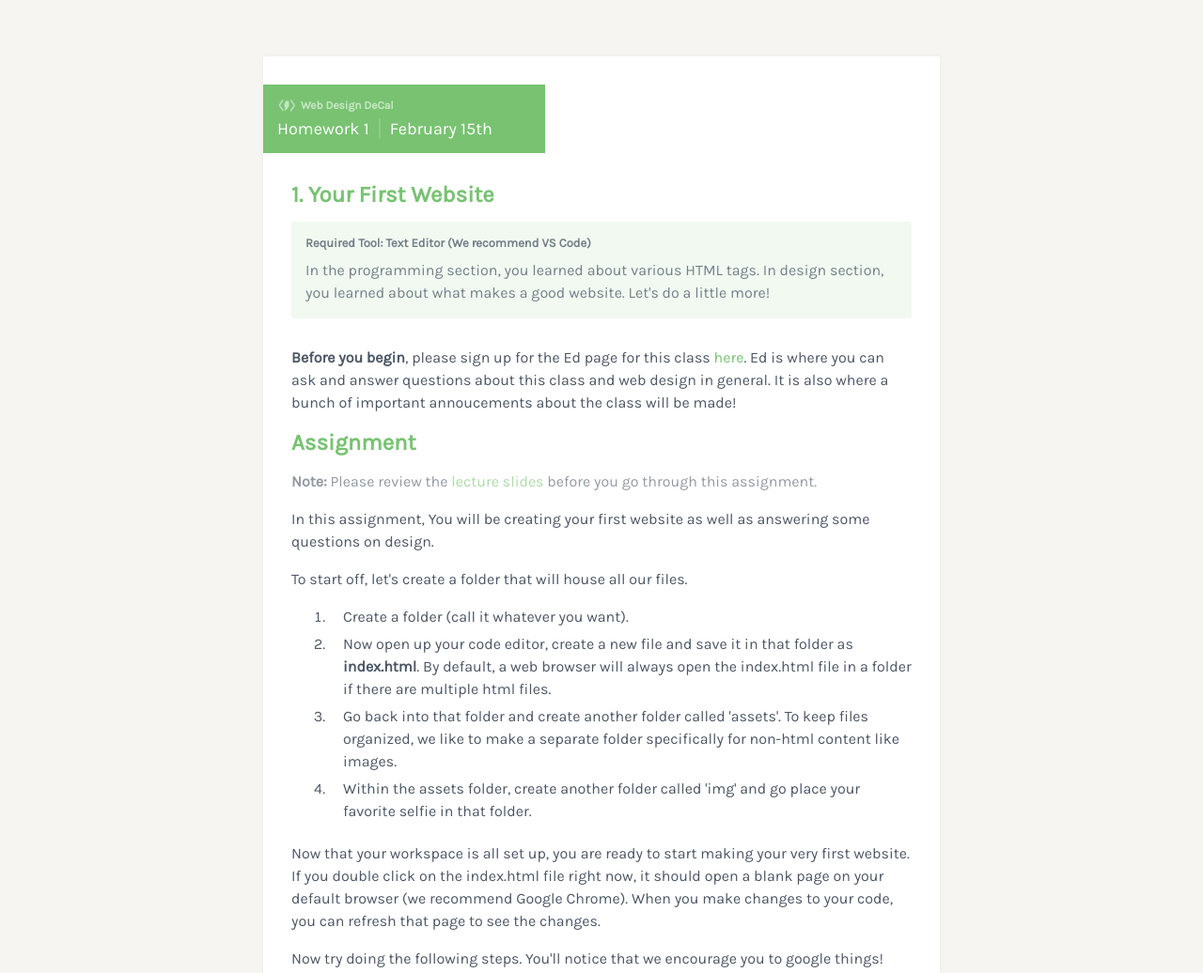
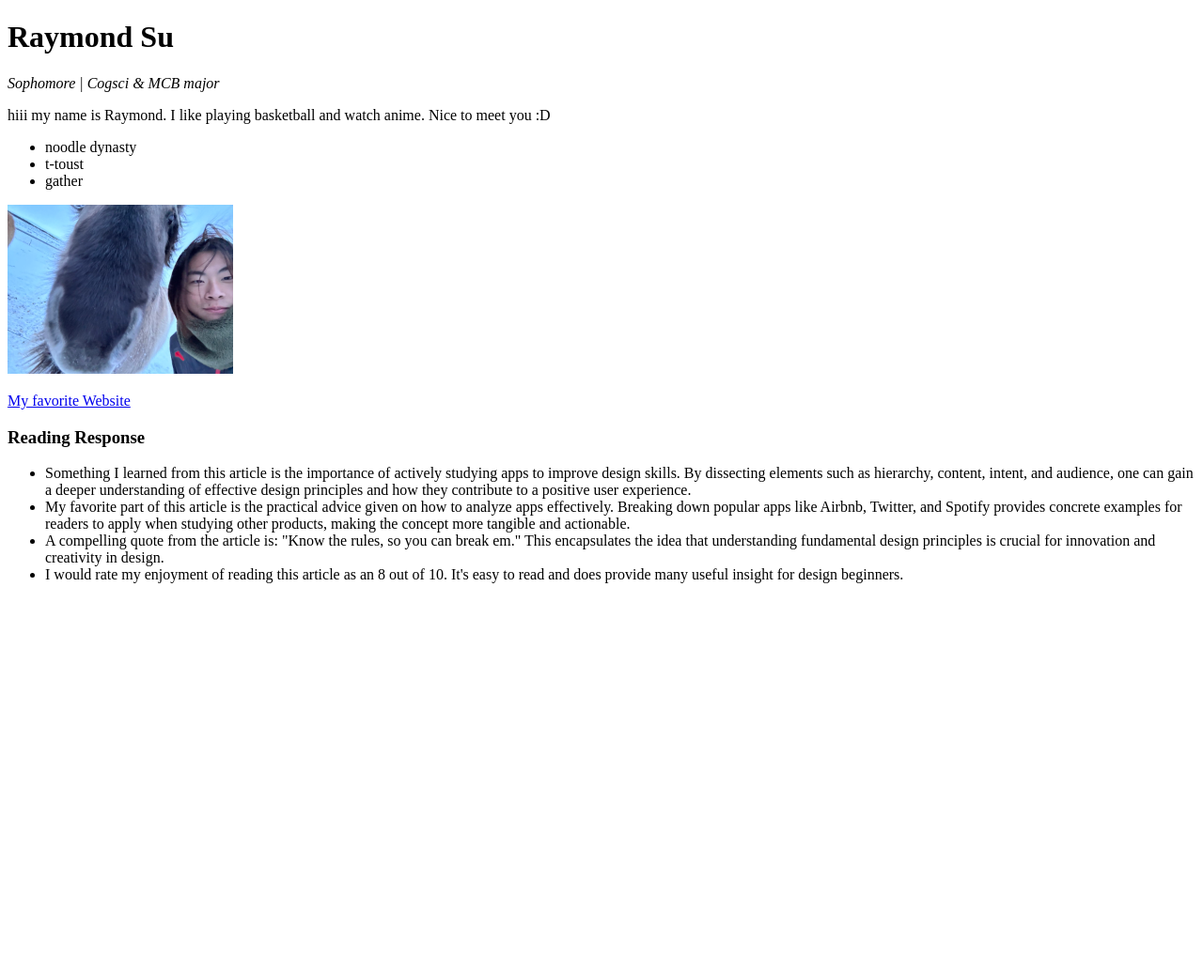
Before and after one commit to raysu126/wddsubmission, a plain HTML site: page homeworks/hw1/index.html in a window 1280 px wide. Shown: the top 1036 px of the page at 94% size. After the commit the page ends 800 px from the top, so only its background shows below. Drawn offline with Linux system fonts and the light colour scheme.

Commit message:
finished hw1

```diff
--- a/homeworks/hw1/assets/css/style.css
+++ /dev/null
@@ -1,141 +0,0 @@
-body {
-    margin: 0px;
-    font-family: 'Karla';
-    background: #f7f5f2;
-    padding: 60px;
-    -webkit-font-smoothing: antialiased;
-    font-smoothing: antialiased;
-}
-
-a {
-    color: inherit;
-    text-decoration: none;
-}
-
-.img-scaled {
-    width: 100%;
-}
-
-.img-scaled-wh {
-    width: 100%;
-    height: 100%;
-}
-
-.clear {
-    clear: both;
-}
-
-* {
-    outline: none;
-}
-
-#data {
-    display: none;
-}
-
-#container {
-    width: 720px;
-    margin: 0px auto;
-    background: white;
-    box-shadow: 0px 0px 5px #edeae5;
-    border-radius: 2px;
-    position: relative;
-    padding: 30px 0px;
-}
-#header {
-    background: #78c272;
-    padding: 15px;
-    color: white;
-    width: 270px;
-}
-#header-caption-logo {
-    width: 20px;
-    float: left;
-}
-#header-caption-name {
-    float: left;
-    margin-left: 5px;
-    font-size: 12px;
-    font-weight: 700;
-    line-height: 15px;
-}
-#header-caption {
-    margin-bottom: 6px;
-    opacity: 0.6;
-}
-#header-title {
-    font-size: 18px;
-    font-weight: 300;
-    float: left;
-}
-#header-due {
-    float: left;
-    font-size: 18px;
-    font-weight: 300;
-    margin-left: 10px;
-    padding-left: 10px;
-    border-left: 2px solid rgba(255, 255, 255, 0.15);
-}
-.section {
-    margin: 30px 0px;
-    padding: 0px 30px;
-}
-#submission-header, .info-title {
-    text-align: left;
-    color: #78c272;
-    font-size: 24px;
-    font-weight: 700;
-    margin-bottom: 15px;
-}
-#submission-content, .info-content {
-    padding: 15px;
-    background: rgba(120, 194, 114, 0.1);
-    border-radius: 2px;
-    color: #4c5765;
-}
-.info-required {
-    font-size: 13px;
-    font-weight: 700;
-    opacity: 0.75;
-    margin-bottom: 10px;
-}
-.info-intro {
-    line-height: 24px;
-    font-size: 16px;
-    opacity: 0.75;
-}
-.info {
-    margin-bottom: 30px;
-}
-.body-header {
-    font-size: 24px;
-    font-weight: 700;
-    color: #78c272;
-}
-.body p {
-    line-height: 24px;
-}
-.body img {
-    width: 100%;
-}
-.body a {
-    color: #78c272;
-}
-.body li {
-    line-height: 24px;
-    padding-left: 15px;
-    padding-bottom: 5px;
-}
-.body {
-    color: #4c5765;
-}
-.body .caption {
-    opacity: 0.6;
-}
-#submission {
-    padding: 0px 30px;
-}
-#submission-content p, #submission-content li {
-    line-height: 24px;
-    opacity: 0.75;
-}
--- a/homeworks/hw1/index.html
+++ b/homeworks/hw1/index.html
@@ -1,131 +1,48 @@
+<!doctype html>
 <html>
-
-<head>
-	<title>WDD Homework 1</title>
-	<link rel="stylesheet" type="text/css" href="assets/css/style.css">
-	<link href="https://fonts.googleapis.com/css?family=Karla" rel="stylesheet">
-</head>
-
     <body>
-	<div id="container">
-		<div id="header">
-			<div id="header-caption">
-				<div id="header-caption-logo"><img class="img-scaled" src="assets/img/logo.png" /></div>
-				<div id="header-caption-name">Web Design DeCal</div>
-				<div class="clear"></div>
-			</div>
-			<div id="header-content">
-				<!-- ASSIGNMENT NAME -->
-				<div id="header-title">Homework 1</div>
-				<!-- DUE DATE -->
-				<div id="header-due">February 15th</div>
-				<div class="clear"></div>
-			</div>
-		</div>
-		<div class="section">
-			<div class="info">
-				<!-- ASSIGNMENT TITLE -->
-				<div class="info-title">1. Your First Website</div>
-				<div class="info-content">
-					<!-- REQUIRED TOOLS -->
-					<div class="info-required">Required Tool: Text Editor (We recommend VS Code)</div>
-					<!-- INTRODUCTION -->
-					<div class="info-intro">In the programming section, you learned about various HTML tags. In design
-						section, you learned about what makes a good website. Let's do a little more!</div>
-				</div>
-			</div>
-			<div class="body">
-				<p><strong>Before you begin</strong>, please sign up for the Ed page for this class
-					<!-- PIAZZA. UPDATE THIS EACH SEMESTER --> <a href="https://edstem.org/us/join/DcJQMN"
-						target="_blank">here</a>. Ed is where you can ask and answer questions about this class and web
-					design in general. It is also where a bunch of important annoucements about the class will be made!
+        <h1><strong>Raymond Su</strong></h1>
+        <div>
+            <p>
+                <em>Sophomore | Cogsci & MCB major</em>
             </p>
-				<div class="body-header">Assignment</div>
-				<!-- CONTENT -->
-
-				<!-- Styled Tags; P, UL, LI, .caption, A, IMG-->
-				<!-- Add P Tags for each paragraph -->
-				<!-- Use UL LI Tags for each lists -->
-				<!-- Use P Tags with "caption" class for paragraph captions (60% opacity) -->
-				<!-- Use IMG Tags for images -->
-
-				<p class="caption"><strong>Note:</strong> Please review the <a
-						href="https://docs.google.com/presentation/d/18EcDKIO5l9D8qr30I7zJYWyVk1p4YUNY0lCJjX7i1hI/edit?usp=sharing"
-						target="_blank">lecture slides</a> before you go through this assignment.</p>
-				<p>In this assignment, You will be creating your first website as well as answering some questions on
-					design.</p>
-				<p>To start off, let's create a folder that will house all our files.</p>
-				<ol>
-					<li>Create a folder (call it whatever you want).</li>
-					<li>Now open up your code editor, create a new file and save it in that folder as
-						<strong>index.html</strong>. By default, a web browser will always open the index.html file in a
-						folder if there are multiple html files.</li>
-					<li>Go back into that folder and create another folder called 'assets'. To keep files organized, we
-						like to make a separate folder specifically for non-html content like images.</li>
-					<li>Within the assets folder, create another folder called 'img' and go place your favorite selfie
-						in that folder.</li>
-				</ol>
-				<p>Now that your workspace is all set up, you are ready to start making your very first website. If you
-					double click on the index.html file right now, it should open a blank page on your default browser
-					(we recommend Google Chrome). When you make changes to your code, you can refresh that page to see
-					the changes.</p>
-				<p>Now try doing the following steps. You'll notice that we encourage you to google things!</p>
-				<ol>
-					<li>Write your name in huge, bold text. <em>(Hint: look at the "Headings" slide)</em></li>
-					<li>On the next line, write your major and year in italic text. <em>(Hint: "Bold and italic text"
-							slide)</em></li>
-					<li>Add a paragraph about yourself. <em>(Hint: "Text" slide)</em></li>
-					<li>Create a bulleted list of your three favorite places to eat in Berkeley. <em>(Hint: "Lists"
-							slide)</em></li>
-					<li>Add a picture of yourself so we can recognize you in class! <em>(Hint: "Images" slide)</em></li>
-					<li>Add a link that, when clicked, directs you to the your favorite website. The text within the
-						link should be the name of the website. <em>(Hint: "Links" slide)</em></li>
-				</ol>
-
             <p>
-					<strong>Some common troubleshooting:</strong>
+                hiii my name is Raymond. I like playing basketball and watch anime. Nice to meet you :D
+            </p>
+            <p>
                 <ul>
-					<li>Images not showing up? Make sure that in the img tag, you match the image name <em>exactly,
-							including capitalization</em>. .jpg and .JPG are not the same! We recommend keeping all
-						image file names in <strong>lowercase</strong> for consistency. Make sure image types are also
-						matched: .png and .jpg are not the same!</li>
+                    <li>noodle dynasty</li>
+                    <li>t-toust</li>
+                    <li>gather</li>
                 </ul>
             </p>
-				<p class="caption">If you are lost during this assignment, do not fret! Post to Ed or come to office
-					hours.</p>
-				<p>Your first website should look something like this:</p>
-				<img class="img-scaled" src="assets/img/example1.png" />
-				<h2>Part 2: Reading Responses</h2>
-				<p>In this part of the assignment, you will be reading <a
-						href="https://uxdesign.cc/how-to-develop-an-eye-for-design-c5a4c64bb26c" target="_blank">this
-						article</a> related to web design principles and responding to a few questions. The purpose of
-					this section is to prompt design thinking and awareness -- we are a design course, after all.</p>
-				<p>Please answer the following questions and add your responses to your index.html using <strong>a
-						list</strong> (Hint: 'ul' tag).</p>
-				<ol>
-					<li>What is something you learned from this article? (2-3 sentences)</li>
-					<li>What was your favorite part of this article? (2-3 sentences)</li>
-					<li>Copy and paste a quote you found compelling, interesting, or cool.</li>
-					<li>On a scale from 1 to 10, how much did you enjoy reading this article? If you scored below a
-						five, please briefly explain why.</li>
-				</ol>
+            <img src="assets/img/selfie.jpg"
+                 width="240"
+                 height="180" />
+            <p>
+                <a href="https://savee.it">My favorite Website</a>
+            </p>
         </div>
-		</div>
-		<div id="submission">
-			<div id="submission-header">Submission</div>
-			<div id="submission-content">
-				<p>Submit your files to your GitHub Submission Repository by copying all the files into the hw1 folder
-					of your submission repository (replace the index.html originally in it).
-					In your terminal, from your GitHub Submission Repository, run the following Git commands:</p>
+        <h3>
+            <strong>Reading Response</strong>
+        </h3>
+        <div>
+            <p>
                 <ul>
-					<li>git add -A</li>
-					<li>git commit -m 'finished hw1'</li>
-					<li>git push</li>
+                    <li>
+                        Something I learned from this article is the importance of actively studying apps to improve design skills. By dissecting elements such as hierarchy, content, intent, and audience, one can gain a deeper understanding of effective design principles and how they contribute to a positive user experience.
+                    </li>
+                    <li>
+                        My favorite part of this article is the practical advice given on how to analyze apps effectively. Breaking down popular apps like Airbnb, Twitter, and Spotify provides concrete examples for readers to apply when studying other products, making the concept more tangible and actionable.
+                    </li>
+                    <li>
+                        A compelling quote from the article is: "Know the rules, so you can break em." This encapsulates the idea that understanding fundamental design principles is crucial for innovation and creativity in design.
+                    </li>
+                    <li>
+                        I would rate my enjoyment of reading this article as an 8 out of 10. It's easy to read and does provide many useful insight for design beginners.
+                    </li>
                 </ul>
-				<p>This assignment is due <strong>Thursday, February 15th</strong> at <strong>6:30PM PST</strong>.</p>
-			</div>
-		</div>
+            </p>
         </div>
     </body>
-
 </html>
```
Also changed, not shown: homeworks/hw1/assets/img/logo.png (deleted), homeworks/hw1/assets/img/selfie.jpg (added), 3 other files. Lines whose indentation alone changed are shown as unchanged.
